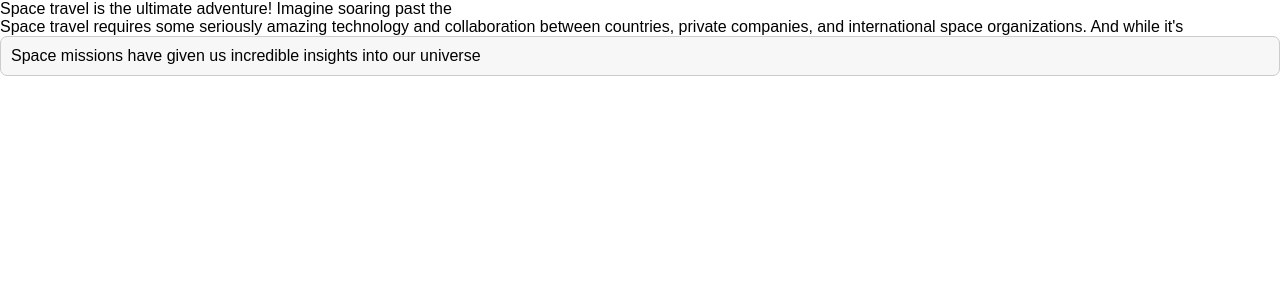
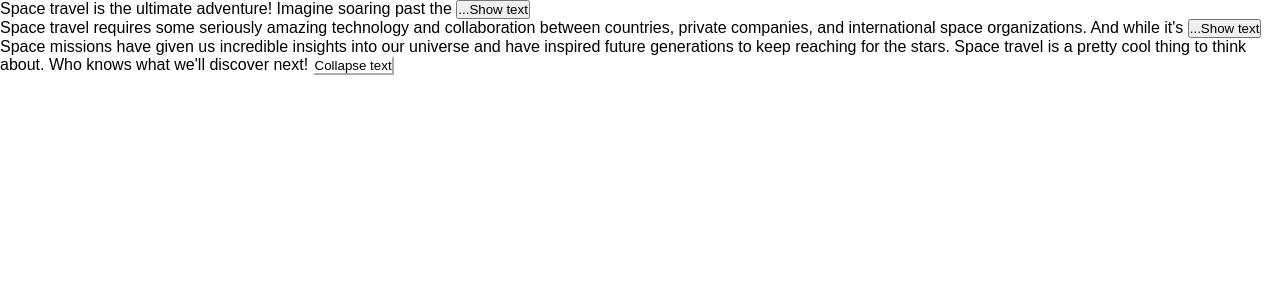
Before and after one commit to SenseiZarkoDukic/text-expander, a React (Create React App) app: page / in a window 1280 px wide. Shown: the top 300 px of the page. Built offline with nearby package versions, Linux system fonts and the light colour scheme.

Commit message:
Created states, finding the way to make button working

```diff
--- a/src/App.js
+++ b/src/App.js
@@ -1,7 +1,18 @@
+import { useState } from "react";
+
 export default function App() {
+  const [expanded, setExpanded] = useState(true);
+  const [expandButtonText, setExpandButtonText] = useState("Show more");
+  const [collapseButtonText, setCollapseButtonText] = useState("Show less");
+  const [collapsedNumWords, setCollapseNumWords] = useState(10);
+
   return (
     <div>
-      <TextExpander collapsedNumWords={10}>
+      <TextExpander
+        onSetExpanded={setExpanded}
+        onSetCollapseNumWords={setCollapseNumWords}
+        collapsedNumWords={10}
+      >
         Space travel is the ultimate adventure! Imagine soaring past the stars
         and exploring new worlds. It's the stuff of dreams and science fiction,
         but believe it or not, space travel is a real thing. Humans and robots
@@ -22,7 +33,7 @@ export default function App() {
         foot on the moon or when rovers were sent to roam around on Mars.
       </TextExpander>
 
-      <TextExpander collapsedNumWords={10} expanded={true} className="box">
+      <TextExpander expanded={true} className="box">
         Space missions have given us incredible insights into our universe and
         have inspired future generations to keep reaching for the stars. Space
         travel is a pretty cool thing to think about. Who knows what we'll
@@ -37,45 +48,58 @@ function TextExpander({
   expandButtonText = "Show text",
   collapseButtonText = "Collapse text",
   buttonColor = "#ff6622",
-  expanded = true,
+  expanded,
   className,
   children,
+  onSetExpanded,
+  onSetCollapseNumWords,
 }) {
   return (
-    <div>
-      <Text
+    <div className="className">
+      {children.split(" ", collapsedNumWords).join(" ")}{" "}
+      <Button
+        onSetExpanded={onSetExpanded}
         expanded={expanded}
-        children={children}
+        expandButtonText={expandButtonText}
+        collapseButtonText={collapseButtonText}
+        buttonColor={buttonColor}
         collapsedNumWords={collapsedNumWords}
-        className={className}
-        buttonColor={buttonColor}
+        onSetCollapseNumWords={onSetCollapseNumWords}
       />
     </div>
   );
 }
 
-function Text({
+function Button({
+  onSetExpanded,
   expanded,
   expandButtonText,
   collapseButtonText,
-  children,
+  buttonColor,
   collapsedNumWords,
-  className,
+  onSetCollapseNumWords,
 }) {
+  const handleExpand = (expanded) => {
+    onSetExpanded(!expanded);
+    onSetCollapseNumWords(!collapsedNumWords);
+  };
   return (
     <>
-      <div className={className}>
-        {children.split(" ", collapsedNumWords).join(" ")}
-        <Button
-          expandButtonText={expandButtonText}
-          collapseButtonText={collapseButtonText}
-          expanded={expanded}
-        />
-      </div>
+      {!collapsedNumWords || expanded ? (
+        <button
+          style={{
+            buttonColor: buttonColor,
+            backgroundColor: "#fff",
+            borderColor: "#fff",
+          }}
+        >
+          {collapseButtonText}
+        </button>
+      ) : (
+        <button style={{ buttonColor: buttonColor }} onClick={handleExpand}>
+          ...{expandButtonText}
+        </button>
+      )}
     </>
   );
 }
-
-function Button({ expandButtonText, collapseButtonText, expanded }) {
-  return <>{expanded === true ? collapseButtonText : expandButtonText}</>;
-}
```
